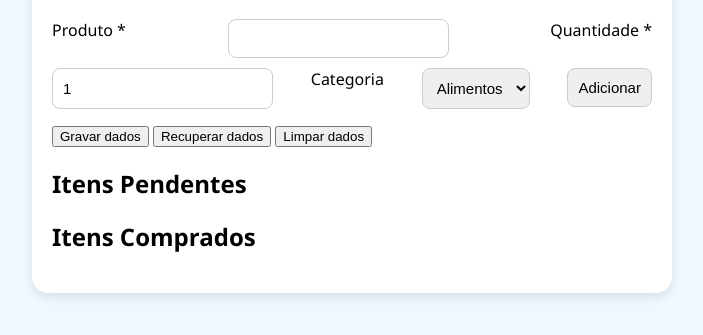
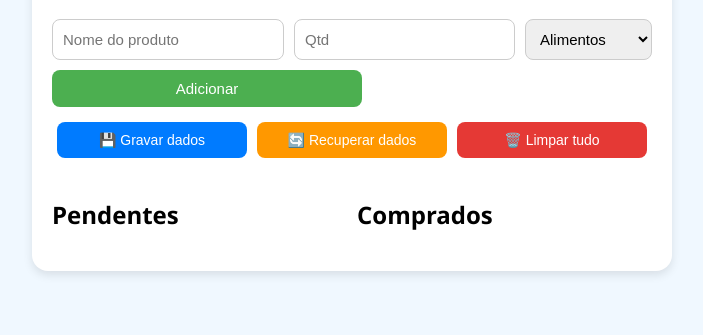
Before and after one commit to leandragonc/todolist1, a plain HTML site: page index.html in a window 1280 px wide. Shown: the part 117-452 px from the top of the page, without its empty margins (288-991 px from the left). Drawn offline with Linux system fonts and the light colour scheme.

Commit message:
index.html

```diff
--- a/index.html
+++ b/index.html
@@ -1,47 +1,43 @@
 <!DOCTYPE html>
 <html lang="pt-BR">
 <head>
-  <meta charset="utf-8" />
-  <meta name="viewport" content="width=device-width,initial-scale=1" />
-  <title>Lista de Compras - Simples</title>
+  <meta charset="UTF-8">
+  <meta name="viewport" content="width=device-width, initial-scale=1.0">
+  <title>Lista de Compras</title>
   <link rel="stylesheet" href="style.css">
 </head>
 <body>
   <main class="container">
     <h1>Lista de Compras</h1>
 
-    <form id="itemForm" class="form">
-      <label for="name">Produto <span class="req">*</span></label>
-      <input id="name" type="text" maxlength="100" required>
-
-      <label for="quantity">Quantidade <span class="req">*</span></label>
-      <input id="quantity" type="number" min="1" value="1" required>
-
-      <label for="category">Categoria</label>
-      <select id="category">
-        <option value="Alimentos">Alimentos</option>
-        <option value="Bebidas">Bebidas</option>
-        <option value="Limpeza">Limpeza</option>
-        <option value="Higiene">Higiene</option>
-        <option value="Outros">Outros</option>
+    <form id="formulario">
+      <input type="text" id="produto" placeholder="Nome do produto" required>
+      <input type="number" id="quantidade" placeholder="Qtd" min="1" required>
+      <select id="categoria">
+        <option value="alimentos">Alimentos</option>
+        <option value="bebidas">Bebidas</option>
+        <option value="higiene">Higiene</option>
+        <option value="limpeza">Limpeza</option>
       </select>
-
-      <div class="form-actions">
-        <button type="submit" id="addBtn">Adicionar</button>
-      </div>
+      <button type="submit" id="adicionar">Adicionar</button>
     </form>
 
-    <div class="controls">
-      <button id="saveBtn">Gravar dados</button>
-      <button id="loadBtn">Recuperar dados</button>
-      <button id="clearBtn">Limpar dados</button>
+    <div class="botoes">
+      <button id="gravar">💾 Gravar dados</button>
+      <button id="recuperar">🔄 Recuperar dados</button>
+      <button id="limpar">🗑️ Limpar tudo</button>
     </div>
 
-    <h2>Itens Pendentes</h2>
-    <ul id="pendingList" class="list"></ul>
-
-    <h2>Itens Comprados</h2>
-    <ul id="boughtList" class="list"></ul>
+    <section class="listas">
+      <div>
+        <h2>Pendentes</h2>
+        <ul id="listaPendentes"></ul>
+      </div>
+      <div>
+        <h2>Comprados</h2>
+        <ul id="listaComprados"></ul>
+      </div>
+    </section>
   </main>
 
   <script src="script.js"></script>
```
